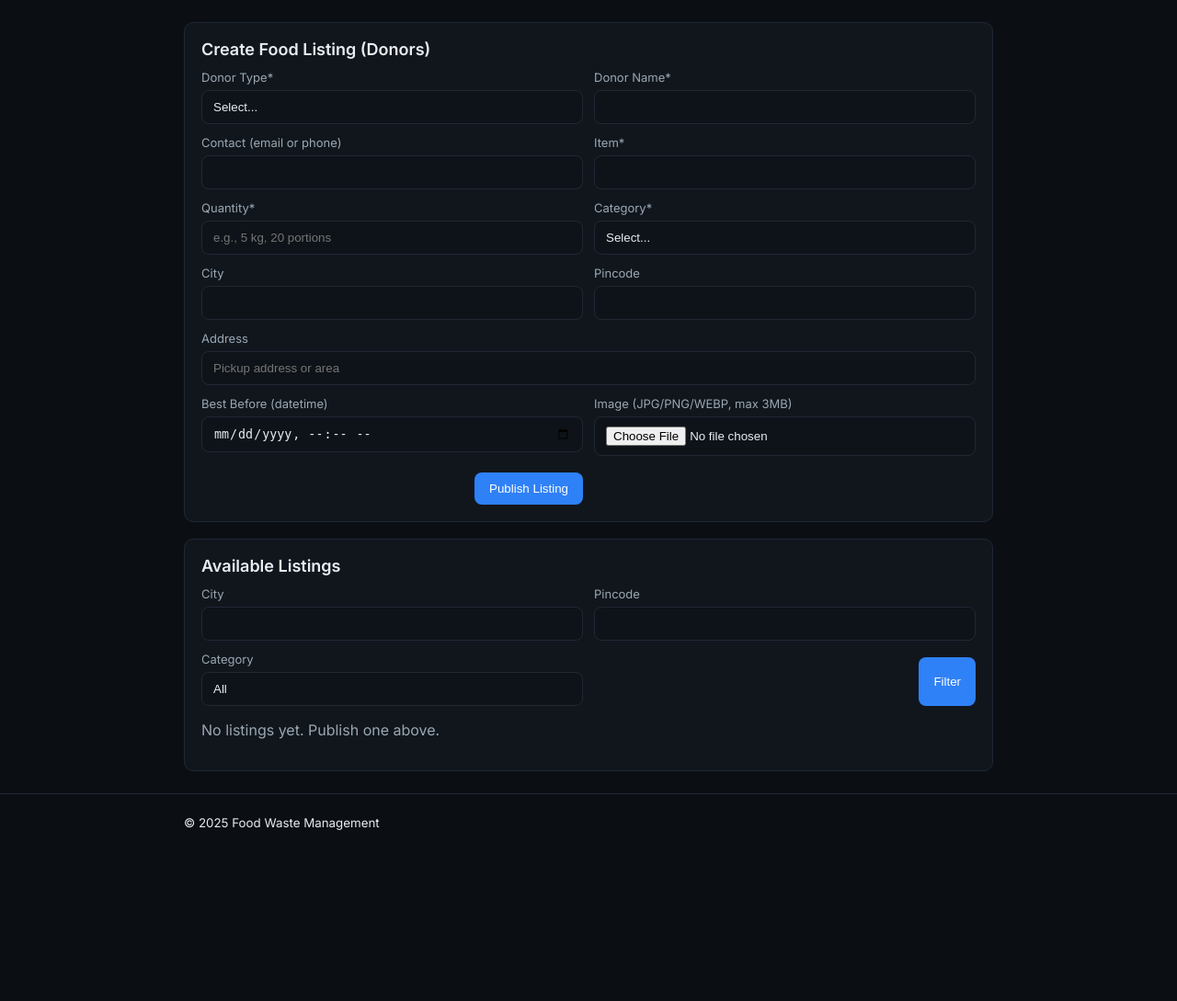
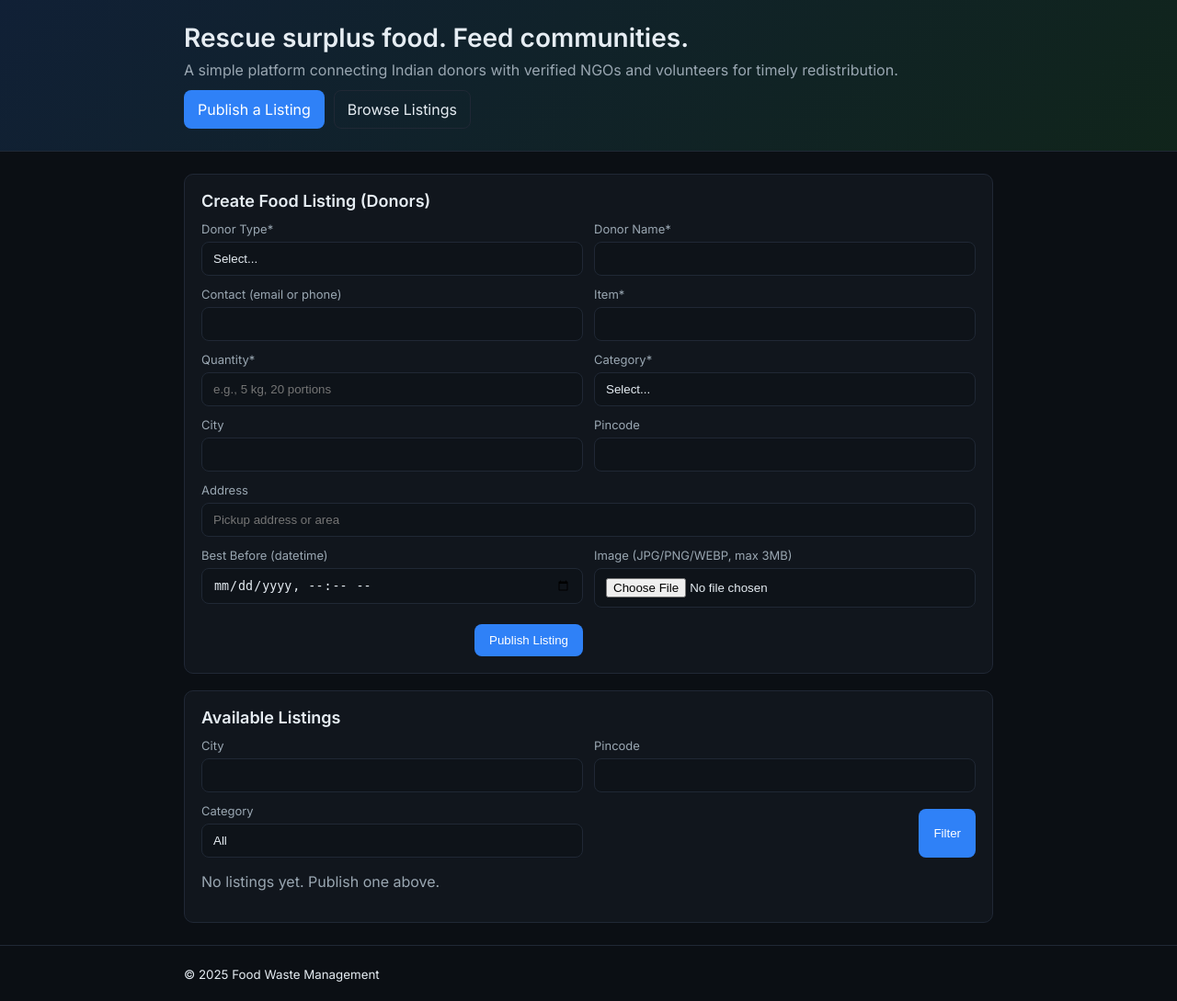
Before and after one commit to aniketnalli20/-No-starve, a PHP site: page / in a window 1280 px wide. Shown: the part 96-1185 px from the top of the page at 92% size. Before the commit the page ends 999 px from the top, so only its background shows below. Run offline with PHP 8.4, Linux system fonts and the light colour scheme; data comes from the database, SQL or seed files in the repository.

Commit message:
feat(ui): add hero section with call-to-action buttons
Add a prominent hero section to highlight the platform's purpose and provide
quick access to main actions (publish listing and browse listings). Includes
styling for gradient background, typography, and button components.

```diff
--- a/index.php
+++ b/index.php
@@ -138,9 +138,19 @@ $listings = $listingsStmt->fetchAll();
             <p class="tagline">Connect surplus food with NGOs and recipients.</p>
         </div>
     </header>
+    <section class="hero">
+        <div class="wrap">
+            <h2 class="hero-title">Rescue surplus food. Feed communities.</h2>
+            <p class="hero-sub">A simple platform connecting Indian donors with verified NGOs and volunteers for timely redistribution.</p>
+            <div class="hero-actions">
+                <a href="#publish" class="btn">Publish a Listing</a>
+                <a href="#listings" class="btn secondary">Browse Listings</a>
+            </div>
+        </div>
+    </section>
 
     <main class="container">
-        <section class="card">
+        <section id="publish" class="card">
             <h2>Create Food Listing (Donors)</h2>
             <?php if ($message): ?>
                 <div class="alert success"><?= h($message) ?></div>
@@ -215,7 +225,7 @@ $listings = $listingsStmt->fetchAll();
             </form>
         </section>
 
-        <section class="card">
+        <section id="listings" class="card">
             <h2>Available Listings</h2>
             <form method="get" class="form-grid" style="margin-bottom: 10px;">
                 <div class="form-field">
--- a/style.css
+++ b/style.css
@@ -25,6 +25,14 @@ body {
 .site-header .wrap, .site-footer .wrap { max-width: 920px; margin: 0 auto; padding: 20px; }
 .site-header h1 { margin: 0 0 6px; font-size: 24px; }
 .tagline { margin: 0; color: var(--muted); }
+
+.hero { background: linear-gradient(135deg, rgba(47,129,247,0.15), rgba(46,160,67,0.15)); border-bottom: 1px solid var(--border); }
+.hero .wrap { max-width: 920px; margin: 0 auto; padding: 24px 20px; }
+.hero-title { margin: 0 0 8px; font-size: 28px; }
+.hero-sub { margin: 0 0 12px; color: var(--muted); }
+.hero-actions { display: flex; gap: 10px; }
+.btn { display: inline-block; background: var(--primary); color: #fff; padding: 10px 14px; border-radius: 8px; text-decoration: none; border: 1px solid transparent; }
+.btn.secondary { background: transparent; color: var(--text); border-color: var(--border); }
 
 .container { max-width: 920px; margin: 24px auto; padding: 0 20px; }
 .card { background: var(--panel); border: 1px solid var(--border); border-radius: 10px; padding: 18px; margin-bottom: 18px; }
```
